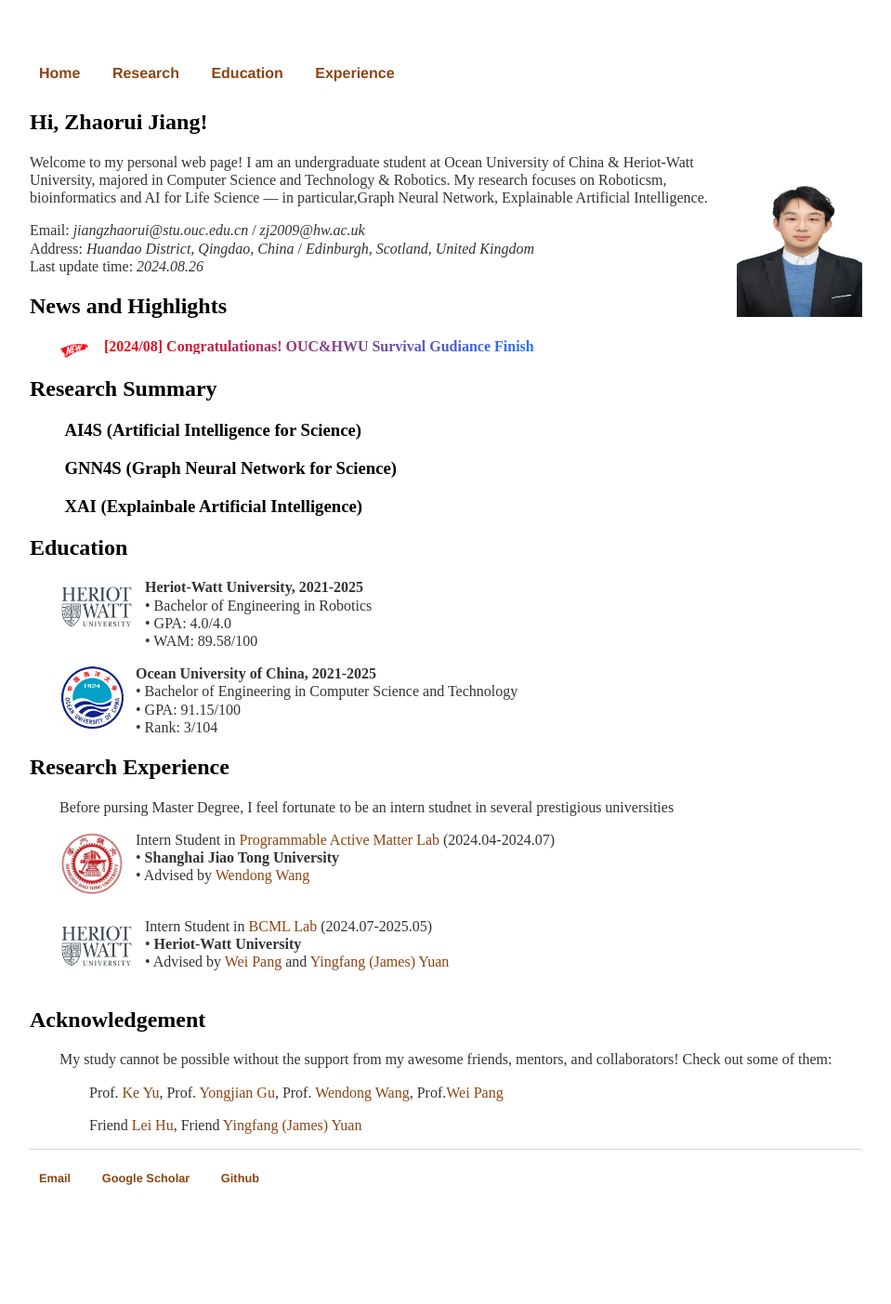
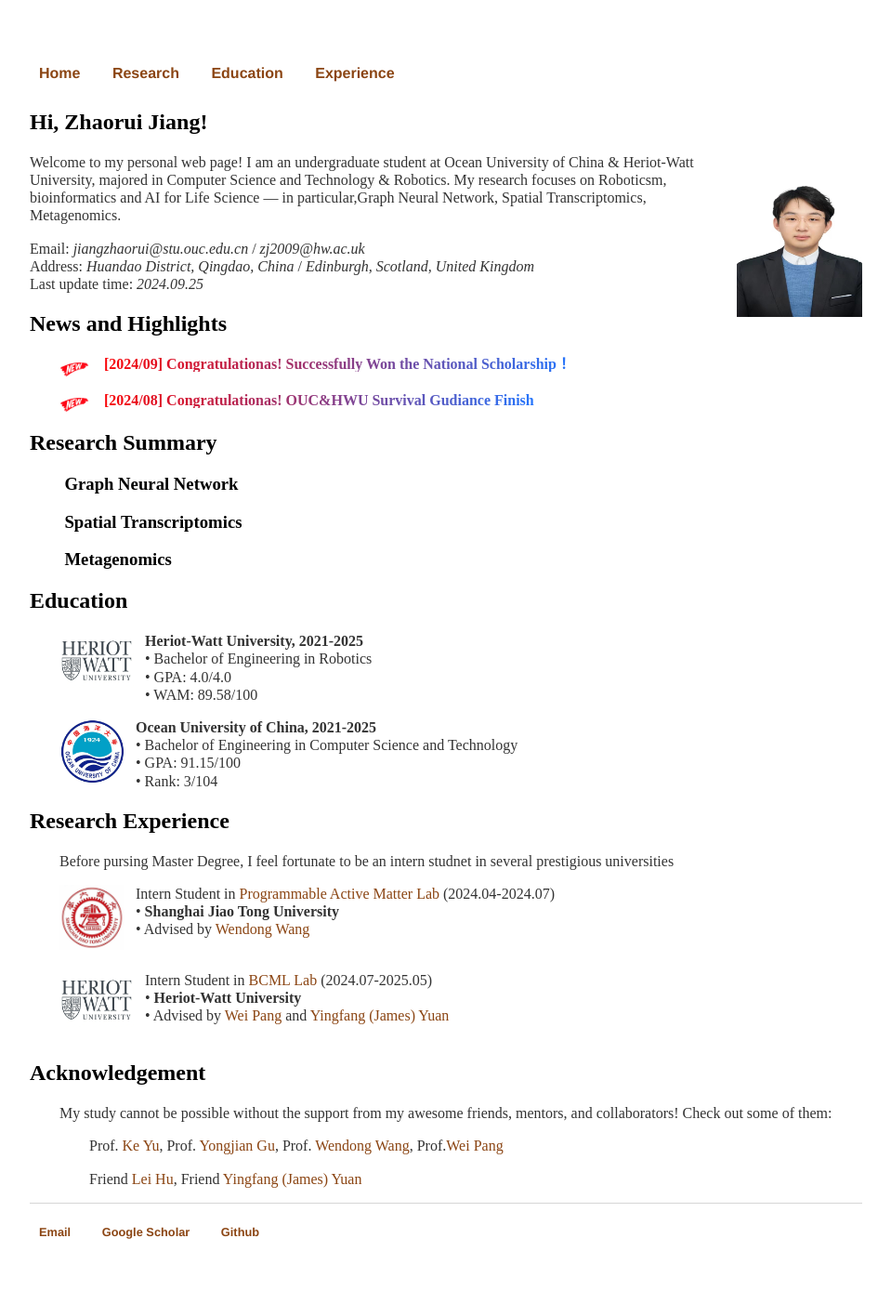
Before and after one commit to zhaorui-bi/zhaorui-bi.github.io, a Jekyll site: the page built from index.html, in a window 1280 px wide. Shown: the whole page at 93% size, without its empty margins (160-1119 px from the left). Built offline with Jekyll 4.4.1, drawn with Linux system fonts in a browser that asks for light colours; before the commit the page ends 1345 px from its top, so only the background shows below that.

Commit message:
Update index.html

```diff
--- a/index.html
+++ b/index.html
@@ -6,15 +6,21 @@
 	<h2>Hi, Zhaorui Jiang!</h2>
 	<p><img src="/img/person.jpg" align="right" alt="portrait" width="135" height="176"/>
 		Welcome to my personal web page! I am an undergraduate student at Ocean University of China & Heriot-Watt University, majored in Computer Science and Technology & Robotics.
-		My research focuses on Roboticsm, bioinformatics and AI for Life Science — in particular,Graph Neural Network, Explainable Artificial Intelligence. </p>
+		My research focuses on Roboticsm, bioinformatics and AI for Life Science — in particular,Graph Neural Network, Spatial Transcriptomics, Metagenomics. </p>
 
 	<p>
 		Email: <em> jiangzhaorui@stu.ouc.edu.cn </a> </em> / <em> zj2009@hw.ac.uk </a> </em><br>
 		Address: <em>Huandao District, Qingdao, China</em> / <em>Edinburgh, Scotland, United Kingdom</em><br>
-		Last update time: <em>2024.08.26</em>
+		Last update time: <em>2024.09.25</em>
 	</p>
 
 	<h2><a name="news"></a>News and Highlights</h2>
+		<p style="margin-left: 2em;">
+			<img src="img/new.png" align="middle" width="32" height="15"/>
+			<b  style="background-image: linear-gradient(90deg,#ff0000 0,#2575fc); -webkit-background-clip: text; -webkit-text-fill-color: transparent;">
+			    &nbsp&nbsp [2024/09] Congratulationas!</em> Successfully Won the National Scholarship！<br></b>
+		</p>
+
 		<p style="margin-left: 2em;">
 			<img src="img/new.png" align="middle" width="32" height="15"/>
 			<b  style="background-image: linear-gradient(90deg,#ff0000 0,#2575fc); -webkit-background-clip: text; -webkit-text-fill-color: transparent;">
@@ -24,11 +30,11 @@
 
 	<h2><a name="pub"></a>Research Summary</h2>
 <!-- 	<p style="margin-left: 2em;">* represents equal contribution and co-first authorship.</p>  -->
-	<h3 style="margin-left: 2em;">AI4S (Artificial Intelligence for Science)</h3>
+	<h3 style="margin-left: 2em;"> Graph Neural Network </h3>
 
-	<h3 style="margin-left: 2em;">GNN4S (Graph Neural Network for Science)</h3>
+	<h3 style="margin-left: 2em;"> Spatial Transcriptomics </h3>
 
-	<h3 style="margin-left: 2em;">XAI (Explainbale Artificial Intelligence)</h3>
+	<h3 style="margin-left: 2em;"> Metagenomics </h3>
 
 <!-- 		<p style="margin-left: 4em;">
 			&nbsp&nbsp <b>Explaining Graph Neural Networks Improves the Molecular Property Prediction</b> <br>
```
